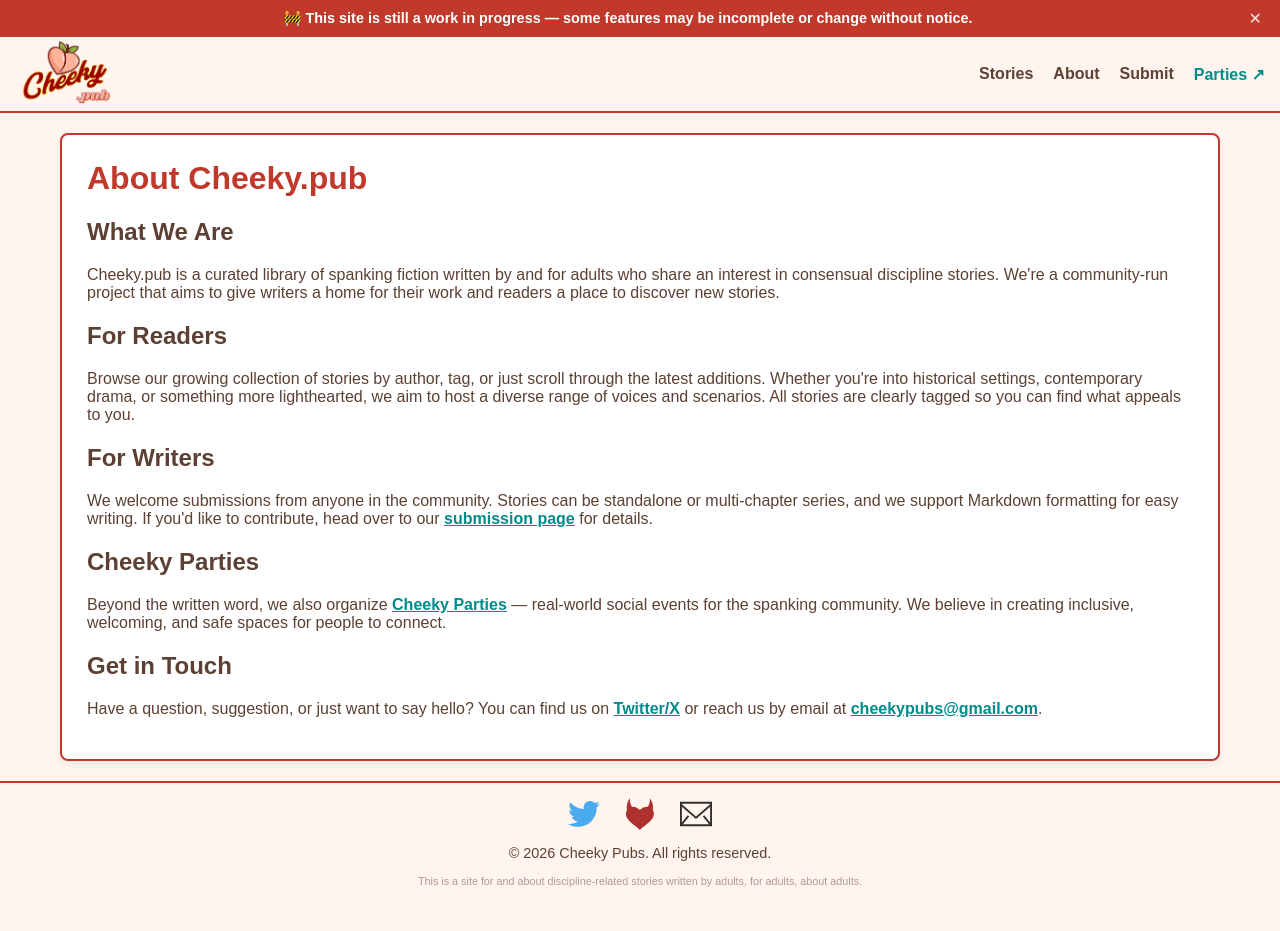
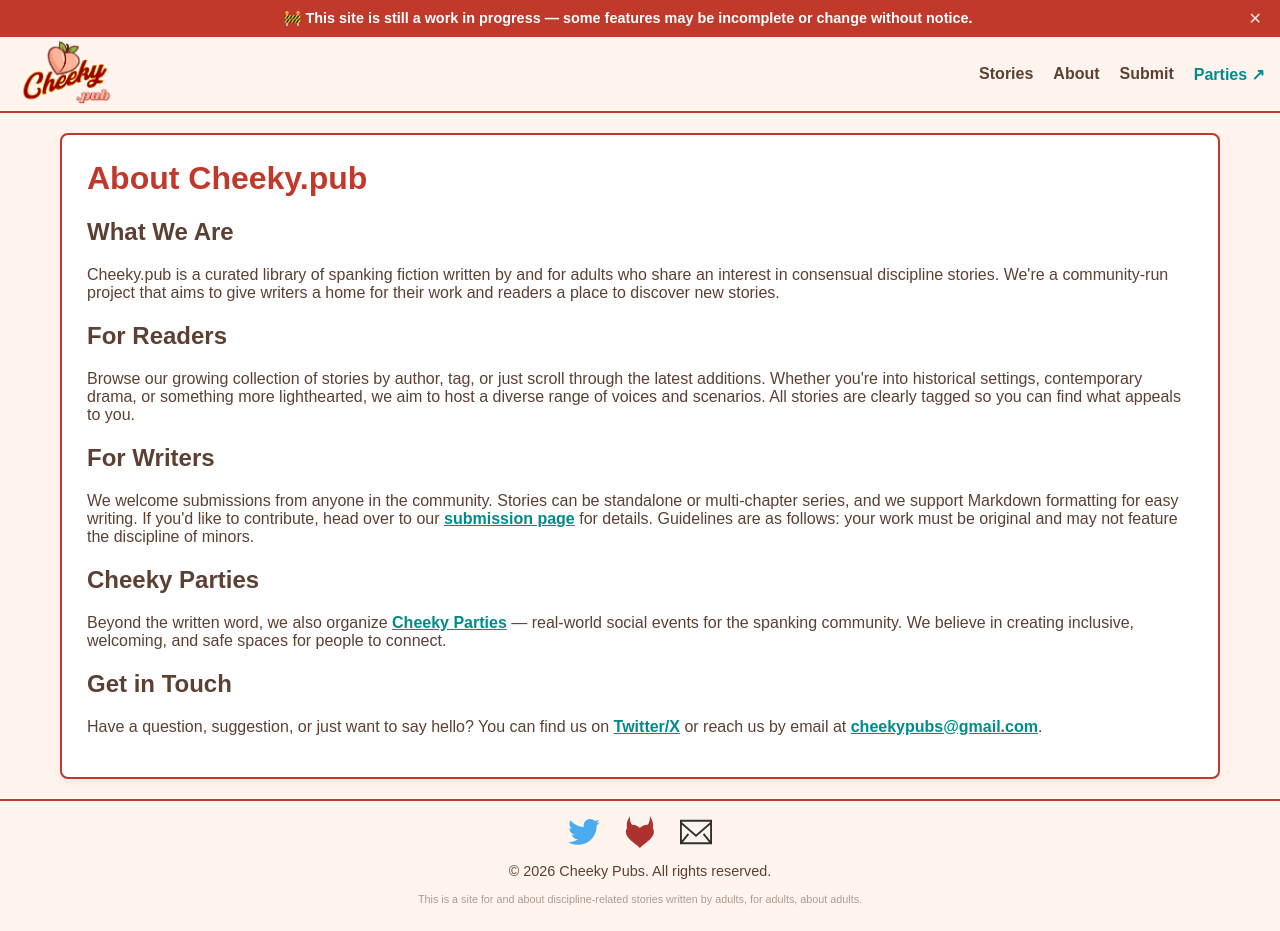
Before and after one commit to cheekypubs/cheekypubs.github.io, a Jekyll site: the page built from about.html, in a window 1280 px wide. Built offline with Jekyll 4.4.1, drawn with Linux system fonts in a browser that asks for light colours.

Commit message:
Update about page content

```diff
--- a/about.html
+++ b/about.html
@@ -20,7 +20,7 @@ permalink: /about/
 
     <h2>For Writers</h2>
     <p>
-      We welcome submissions from anyone in the community. Stories can be standalone or multi-chapter series, and we support Markdown formatting for easy writing. If you'd like to contribute, head over to our <a href="/submit-info/">submission page</a> for details.
+      We welcome submissions from anyone in the community. Stories can be standalone or multi-chapter series, and we support Markdown formatting for easy writing. If you'd like to contribute, head over to our <a href="/submit-info/">submission page</a> for details. Guidelines are as follows: your work must be original and may not feature the discipline of minors.
     </p>
 
     <h2>Cheeky Parties</h2>
```
